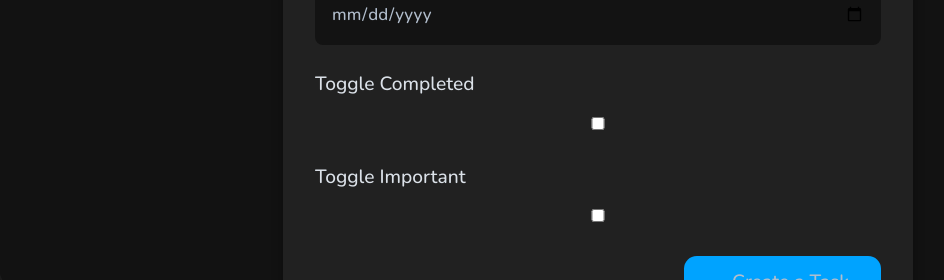
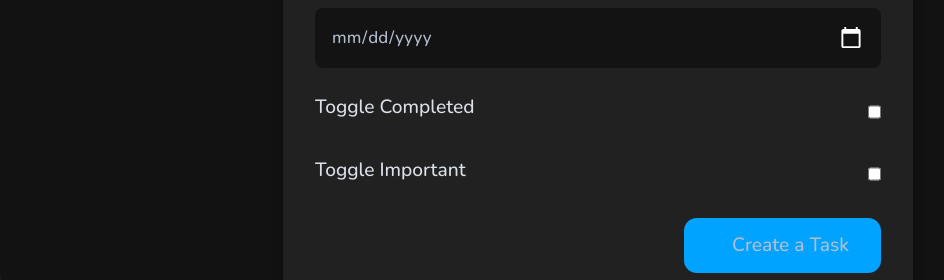
Before and after one commit to acz1992/task_manager, a Next.js app: page / in a window 1280 px wide. Both pictures are taken after a click on the button "Add New Task". Shown: the part 472-752 px from the top of the page, without its empty margins (42-986 px from the left). Built offline with nearby package versions, Linux system fonts and the light colour scheme; no server answers.

Commit message:
Sort newest Tasks to front

```diff
--- a/app/Components/Modals/CreateContent.tsx
+++ b/app/Components/Modals/CreateContent.tsx
@@ -15,7 +15,7 @@ function CreateContent() {
 	const [completed, setCompleted] = useState(false);
 	const [important, setImportant] = useState(false);
 
-	const { theme } = useGlobalState();
+	const { theme, allTasks, closeModal } = useGlobalState();
 
 	const handleChange = (name: string) => (e: any) => {
 		switch (name) {
@@ -56,7 +56,11 @@ function CreateContent() {
 				toast.error(res.data.error);
 			}
 
+			if (!res.data.error) {
 				toast.success("Task Created succesfully");
+				allTasks();
+				closeModal();
+			}
 		} catch (error) {
 			toast.error("Something went wrong");
 			console.log(error);
@@ -98,7 +102,7 @@ function CreateContent() {
 					id="date"
 				/>
 			</div>
-			<div className="input-control">
+			<div className="input-control toggler">
 				<label htmlFor="completed">Toggle Completed</label>
 				<input
 					value={completed.toString()}
@@ -108,7 +112,7 @@ function CreateContent() {
 					id="completed"
 				/>
 			</div>
-			<div className="input-control">
+			<div className="input-control toggler">
 				<label htmlFor="important">Toggle Important</label>
 				<input
 					value={important.toString()}
@@ -148,7 +152,7 @@ const CreateContentStyled = styled.form`
 		font-weight: 500;
 
 		label {
-			margin-bottom: 0.8rem;
+			margin-bottom: 0.5rem;
 			display: inline-block;
 			font-size: clamp(0.9rem, 5vw, 1.2rem);
 
@@ -167,18 +171,33 @@ const CreateContentStyled = styled.form`
 			color: ${(props) => props.theme.colorGrey2};
 			border-radius: 0.5rem;
 		}
+	}
 
 	.submit-btn button {
-			transiiton: all 0.35s ease-in-out;
+		transition: all 0.35s ease-in-out;
+
 		i {
 			color: ${(props) => props.theme.colorGrey0};
 		}
 
 		&:hover {
-				background: ${(props) =>
-					props.theme.colorPrimaryGreen} !important;
+			background: ${(props) => props.theme.colorPrimaryGreen} !important;
 			color: ${(props) => props.theme.colorWhite} !important;
 		}
+	}
+
+	.toggler {
+		display: flex;
+		align-items: center;
+		justify-content: space-between;
+
+		cursor: pointer;
+
+		label {
+			flex: 1;
+		}
+		input {
+			width: initial;
 		}
 	}
 `;
--- a/app/context/globalProvider.js
+++ b/app/context/globalProvider.js
@@ -31,6 +31,16 @@ export const GlobalProvider = ({ children }) => {
 		setIsLoading(true);
 		try {
 			const res = await axios.get("/api/tasks");
+
+			const sorted = res.data.sort((a, b) => {
+				return (
+					new Date(b.createdAt).getTime() -
+					new Date(a.createdAt).getTime()
+				);
+			});
+
+			setTasks(sorted);
+
 			setTasks(res.data);
 			setIsLoading(false);
 		} catch (error) {
@@ -84,6 +94,7 @@ export const GlobalProvider = ({ children }) => {
 				modal,
 				openModal,
 				closeModal,
+				allTasks,
 			}}
 		>
 			<GlobalUpdateContext.Provider value={{}}>
--- a/app/globals.css
+++ b/app/globals.css
@@ -32,6 +32,18 @@ button {
 	background: transparent;
 }
 
+input[type="date"]::-webkit-calendar-picker-indicator {
+	filter: invert(1);
+	font-size: 1.5rem;
+	cursor: pointer;
+}
+
+input[type="checkbox"] {
+	width: 1.5rem;
+	height: 1.5rem;
+	cursor: pointer;
+}
+
 .loader {
 	width: 48px;
 	height: 48px;
```
Lines whose indentation alone changed are shown as unchanged.
